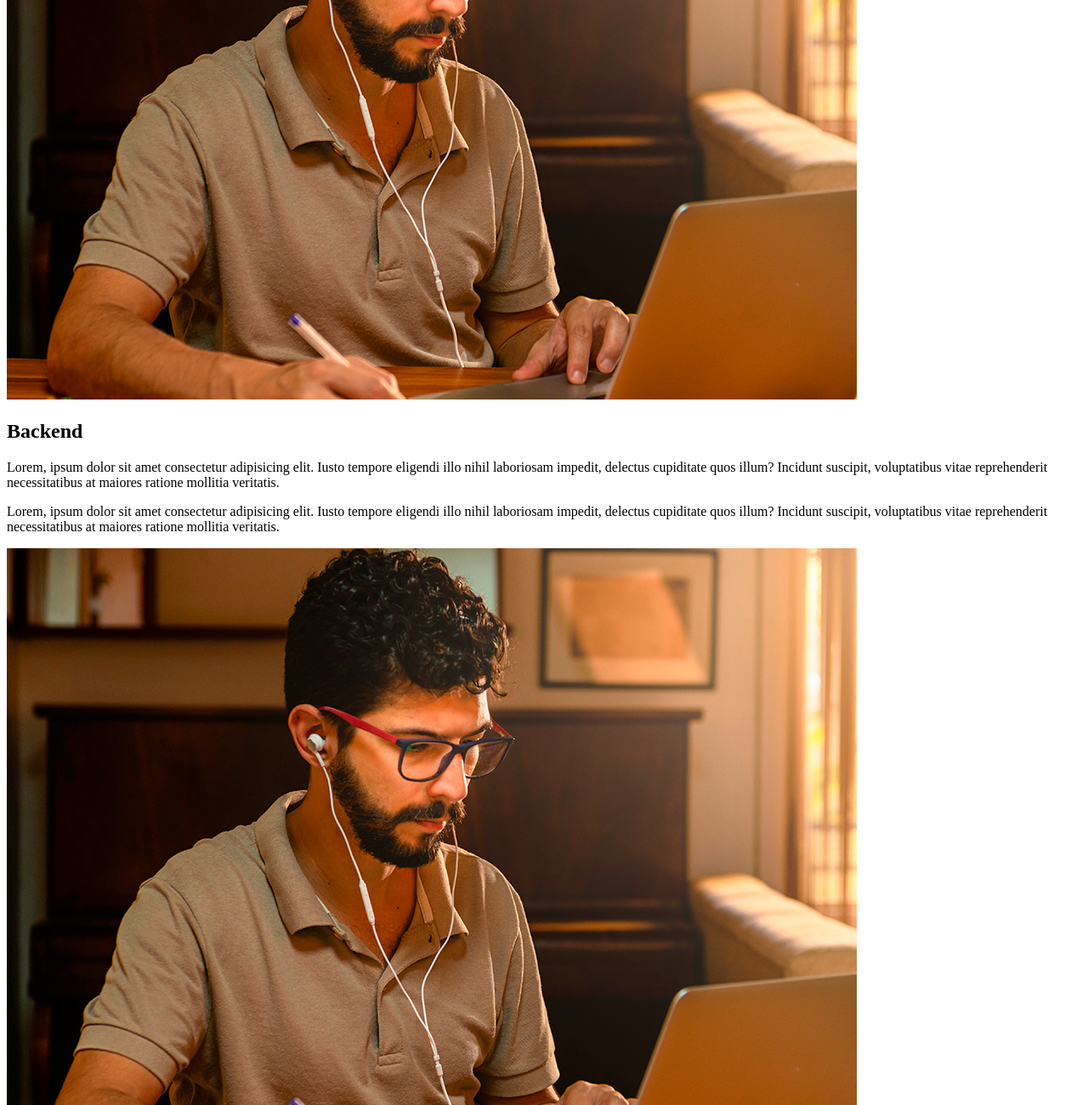
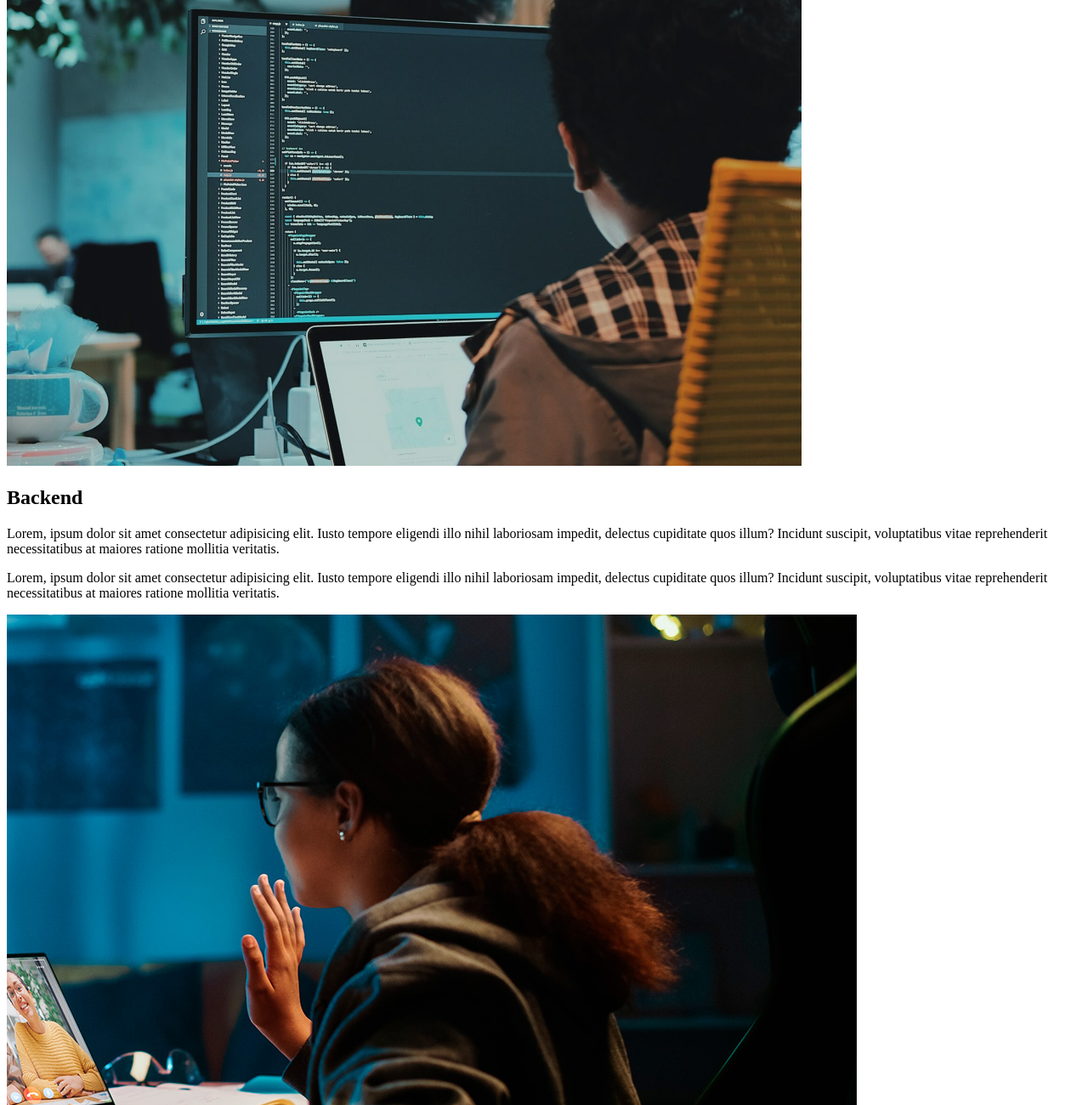
Before and after one commit to janlucasjm/ebac_tech_talks, a website built with Parcel: page src/index.html in a window 1280 px wide. Shown: the part 2489-3789 px from the top of the page at 85% size. Built offline with nearby package versions, Linux system fonts and the light colour scheme.

Commit message:
alterações no package e alterando imagens

```diff
--- a/package.json
+++ b/package.json
@@ -4,7 +4,7 @@
   "description": "",
   "scripts": {
     "dev": "parcel src/index.html src/styles/main.scss src/scripts/main.js --no-cache",
-    "build": " parcel build src/index.html",
+    "build": "parcel build src/index.html --no-cache",
     "test": "echo \"Error: no test specified\" && exit 1"
   },
   "author": "",
--- a/src/index.html
+++ b/src/index.html
@@ -56,7 +56,7 @@
                 <p class="event__details__description">Lorem, ipsum dolor sit amet consectetur adipisicing elit. Iusto tempore eligendi illo nihil laboriosam impedit, delectus cupiditate quos illum? Incidunt suscipit, voluptatibus vitae reprehenderit necessitatibus at maiores ratione mollitia veritatis.</p>
                 <p class="event__details__description">Lorem, ipsum dolor sit amet consectetur adipisicing elit. Iusto tempore eligendi illo nihil laboriosam impedit, delectus cupiditate quos illum? Incidunt suscipit, voluptatibus vitae reprehenderit necessitatibus at maiores ratione mollitia veritatis.</p>
             </div>
-            <img class="event__image" src="./images/frontend.png" alt="front-end">
+            <img class="event__image" src="./images/ui-ux.png" alt="ui-ux">
         </div>
     </section>
 
@@ -67,7 +67,7 @@
                 <p class="event__details__description">Lorem, ipsum dolor sit amet consectetur adipisicing elit. Iusto tempore eligendi illo nihil laboriosam impedit, delectus cupiditate quos illum? Incidunt suscipit, voluptatibus vitae reprehenderit necessitatibus at maiores ratione mollitia veritatis.</p>
                 <p class="event__details__description">Lorem, ipsum dolor sit amet consectetur adipisicing elit. Iusto tempore eligendi illo nihil laboriosam impedit, delectus cupiditate quos illum? Incidunt suscipit, voluptatibus vitae reprehenderit necessitatibus at maiores ratione mollitia veritatis.</p>
             </div>
-            <img class="event__image" src="./images/frontend.png" alt="front-end">
+            <img class="event__image" src="./images/data.png" alt="event--data-science">
         </div>
     </section>
 
@@ -78,7 +78,7 @@
                 <p class="event__details__description">Lorem, ipsum dolor sit amet consectetur adipisicing elit. Iusto tempore eligendi illo nihil laboriosam impedit, delectus cupiditate quos illum? Incidunt suscipit, voluptatibus vitae reprehenderit necessitatibus at maiores ratione mollitia veritatis.</p>
                 <p class="event__details__description">Lorem, ipsum dolor sit amet consectetur adipisicing elit. Iusto tempore eligendi illo nihil laboriosam impedit, delectus cupiditate quos illum? Incidunt suscipit, voluptatibus vitae reprehenderit necessitatibus at maiores ratione mollitia veritatis.</p>
             </div>
-            <img class="event__image" src="./images/frontend.png" alt="front-end">
+            <img class="event__image" src="./images/backend.png" alt="backend">
         </div>
     </section>
 
```
